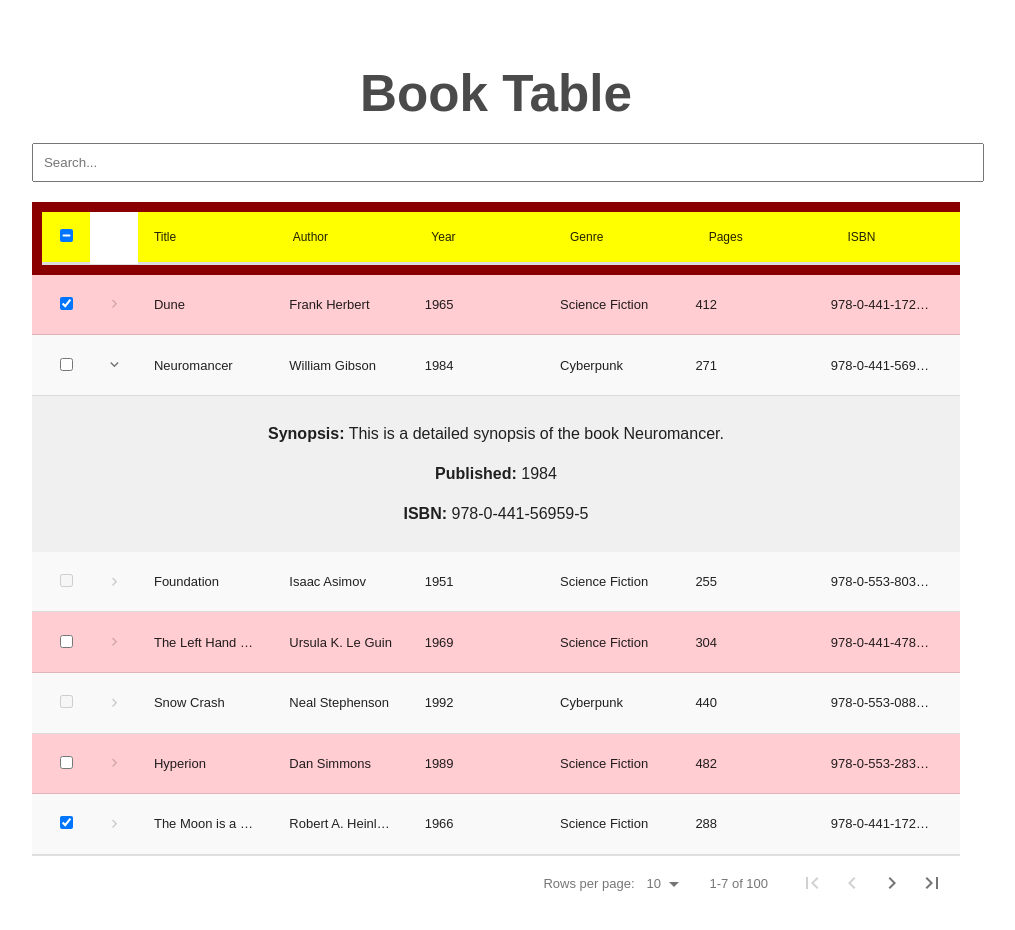
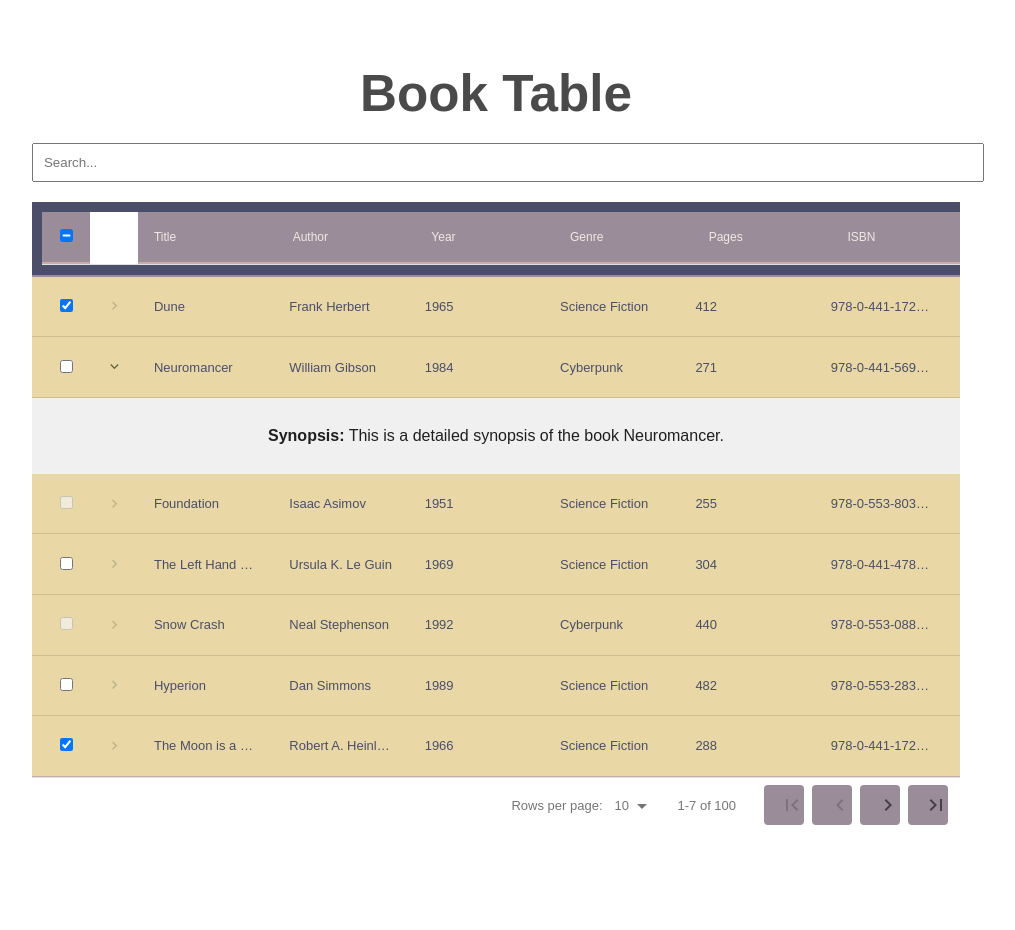
Before and after one commit to Gitow93/T-project, a React (Vite) app: page / in a window 1280 px wide. Shown: the top 930 px of the page, without its empty margins (144-1159 px from the left). After the commit the page ends 865 px from the top, so only its background shows below. Built offline with nearby package versions, Linux system fonts and the light colour scheme.

Commit message:
add new styles fot table

```diff
--- a/src/components/BookTable.jsx
+++ b/src/components/BookTable.jsx
@@ -36,8 +36,6 @@ const columns = [
 const ExpandedComponent = ({ data }) => (
   <div style={{ padding: '10px', backgroundColor: '#f0f0f0' }}>
     <p><strong>Synopsis:</strong> {`This is a detailed synopsis of the book ${data.title}.`}</p>
-    <p><strong>Published:</strong> {data.year}</p>
-    <p><strong>ISBN:</strong> {data.isbn}</p>
   </div>
 );
 
@@ -51,7 +49,7 @@ const conditionalRowStyles = [
   {
     when: row => row.pages > 250,
     style: {
-      backgroundColor: '#ffcdd2',
+      backgroundColor: '#e9d8a6',
     },
   },
 ];
--- a/src/styles/css/bookTable.css
+++ b/src/styles/css/bookTable.css
@@ -1,32 +1,33 @@
 .rdt_TableHead {
-  background-color: #8a0000;
-  color: #333;
+  background-color: #4a4e69;
+  color: #f2e9e4;
   font-weight: bold;
   text-align: left;
   padding: 10px;
+  border-bottom: 2px solid #9a8c98;
 }
 
 .rdt_TableHeadRow {
-  background-color: aqua;
+  background-color: #22223b;
 }
+
 .rdt_TableCol {
-  padding: 10px;
-  border-bottom: 2px solid #ddd;
-  background-color: yellow;
+  padding: 12px;
+  border-bottom: 2px solid #c9ada7;
+  background-color: #9a8c98;
+  color: #f2e9e4;
 }
 
 .rdt_TableRow {
-  background-color: #fff;
+  background-color: #f2e9e4;
   padding: 10px;
-  border-bottom: 1px solid #ddd;
-}
-.rdt_TableRow:nth-child(even) {
-  background-color: #f9f9f9;
+  border-bottom: 1px solid #c9ada7;
 }
 
 .rdt_TableCell {
-  padding: 10px;
+  padding: 12px;
   text-align: left;
+  color: #4a4e69;
 }
 
 .loading-container {
@@ -37,8 +38,8 @@
 }
 
 .spinner {
-  border: 16px solid #f3f3f3;
-  border-top: 16px solid #3498db;
+  border: 16px solid #e9d8a6;
+  border-top: 16px solid #4a4e69;
   border-radius: 50%;
   width: 120px;
   height: 120px;
@@ -53,3 +54,22 @@
     transform: rotate(360deg);
   }
 }
+
+.rdt_Pagination {
+  background-color: #4a4e69;
+  color: #f2e9e4;
+}
+
+.rdt_Pagination button {
+  background-color: #9a8c98;
+  color: #f2e9e4;
+  border: none;
+  padding: 8px 16px;
+  margin: 4px;
+  border-radius: 4px;
+  cursor: pointer;
+}
+
+.rdt_Pagination button:hover {
+  background-color: #22223b;
+}
```
